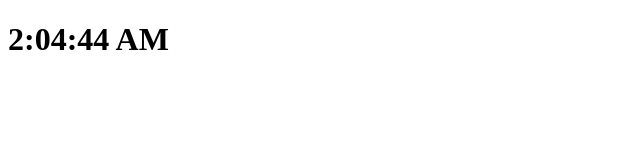
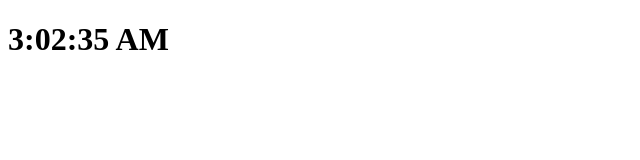
Before and after one commit to russellgoldenberg/test-actions, a website: page index.html in a window 1280 px wide. Shown: the full height of the page, 0-640 px from the left. Drawn offline with Linux system fonts and the light colour scheme.

Commit message:
Deploying to gh-pages from  @ 949ae750db83cffe888fbb6e89845eb121ac95c0 🚀

```diff
--- a/index.html
+++ b/index.html
@@ -10,7 +10,7 @@
   <head></head>
   <body>
 		<h1>
-		2:04:44 AM
+		3:02:35 AM
 		</h1>
   </body>
 </html>
```
